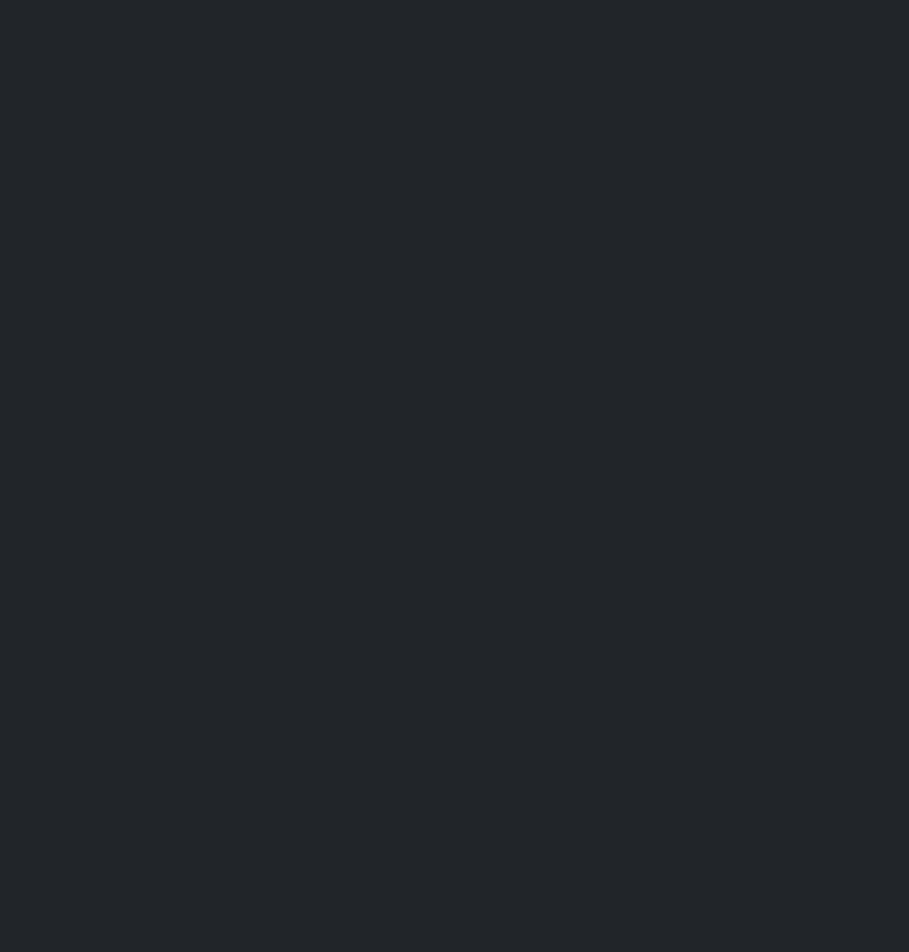
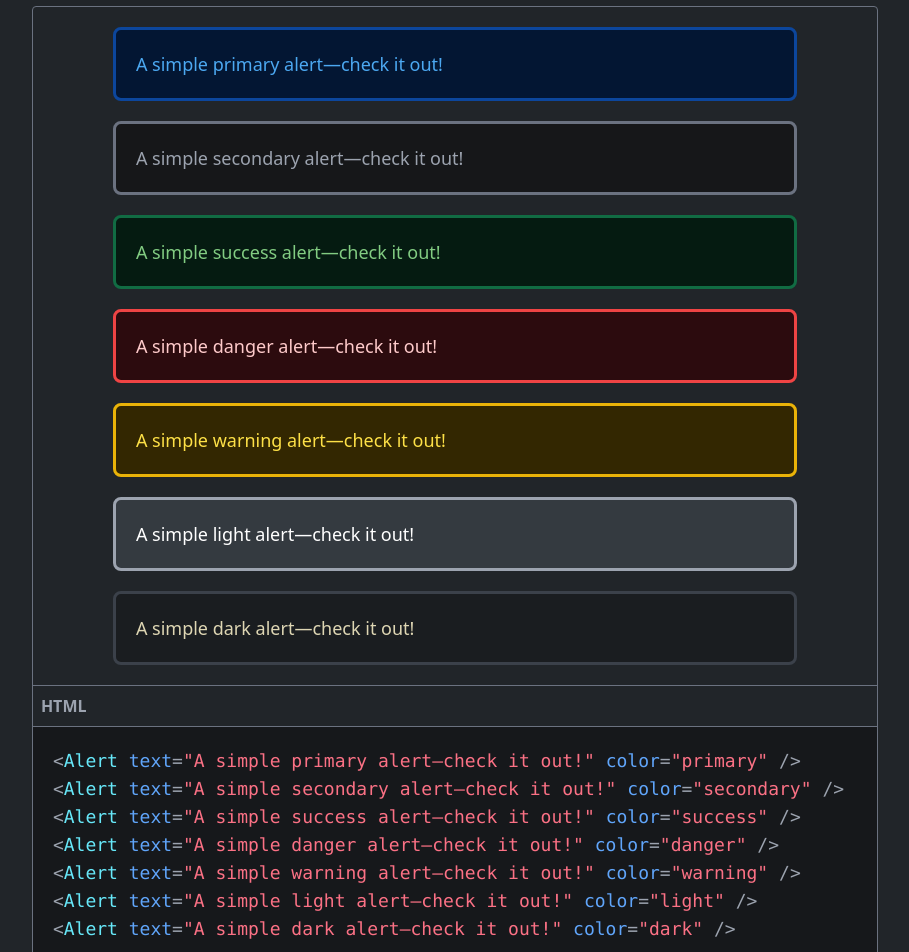
Before and after one commit to san1234100/boostrap-component-react, a React (Vite) app: page /alerts in a window 1280 px wide. Shown: the part 380-1332 px from the top of the page, without its empty margins (262-1171 px from the left). Before the commit the page ends 800 px from the top, so only its background shows below. Built offline with nearby package versions, Linux system fonts and the light colour scheme.

Commit message:
design: alert page

```diff
--- a/index.html
+++ b/index.html
@@ -4,7 +4,7 @@
     <meta charset="UTF-8" />
     <link rel="icon" type="image/svg+xml" href="/vite.svg" />
     <meta name="viewport" content="width=device-width, initial-scale=1.0" />
-    <title>Vite + React</title>
+    <title>Bootstrap - React</title>
   </head>
   <body class="bg-bgBlack">
     <div id="root"></div>
--- a/src/App.jsx
+++ b/src/App.jsx
@@ -3,6 +3,7 @@
 import TheHeader from "./components/TheHeader"
 import HomePage from "./components/HomePage"
 import ButtonPage from "./pages/ButtonPage"
+import AlertPage from "./pages/AlertPage"
 
 function App() {
 
@@ -16,7 +17,7 @@
         <Route path="/" element={<HomePage/>}/>
         <Route path="/buttons" element={<ButtonPage/>}/>
         <Route path="/accordion" element={''}/>
-        <Route path="/alerts" element={''}/>
+        <Route path="/alerts" element={<AlertPage/>}/>
         <Route path="/cards" element={''}/>
       </Routes>
     </div>
--- a/src/components/Alert.jsx
+++ b/src/components/Alert.jsx
@@ -1,4 +1,3 @@
-import { useState } from "react";
 import propTypes from "prop-types"
 const Alert = ({text='Unknown',color='primary'}) => {
 
--- /dev/null
+++ b/src/components/AlertCode.jsx
@@ -0,0 +1,17 @@
+const AlertCode = ({text='Unknown',color='primary'}) => {
+    return (
+        <div className="text-lg">
+        <span className="text-gray-400">&lt;</span>
+        <span className="text-cyan-300">Alert </span>
+        <span className="text-blue-400">text</span>
+        <span className="text-gray-400">=</span>
+        <span className="text-rose-400">"{text}" </span>
+        <span className="text-blue-400">color</span>
+        <span className="text-gray-400">=</span>
+        <span className="text-rose-400">"{color}"</span>
+        <span className="text-gray-400"> /&gt;</span>
+      </div>
+     );
+}
+
+export default AlertCode;
--- /dev/null
+++ b/src/pages/AlertPage.jsx
@@ -0,0 +1,75 @@
+import Alert from "../components/Alert";
+import AlertCode from "../components/AlertCode";
+const AlertPage = () => {
+  return (
+    <div className="text-white px-10">
+      <h4 className="text-5xl font-semibold">Alerts</h4>
+      <p className="font-light text-2xl pt-2">
+        Provide contextual feedback messages for typical user actions with the
+        handful of available and flexible alert messages.
+      </p>
+      <h4 className="mt-10 text-4xl font-semibold text-purple-500">Variants</h4>
+      <p className="text-gray-300 pt-2 text-lg">
+        Alerts are available for any length of text, as well as an optional
+        close button. For proper styling, use one of the eight required
+        components.
+      </p>
+      <div className="border border-gray-500 rounded pt-5 mt-5 max-w-4xl ">
+        {/* alerts */}
+        <div className="space-y-5 px-20 pb-5">
+          <Alert text="A simple primary alert—check it out!" color="primary" />
+          <Alert
+            text="A simple secondary alert—check it out!"
+            color="secondary"
+          />
+          <Alert text="A simple success alert—check it out!" color="success" />
+          <Alert text="A simple danger alert—check it out!" color="danger" />
+          <Alert text="A simple warning alert—check it out!" color="warning" />
+
+          <Alert text="A simple light alert—check it out!" color="light" />
+          <Alert text="A simple dark alert—check it out!" color="dark" />
+        </div>
+        <div className="bg-gray-500 h-[1px]"></div>
+        <p className="p-2 text-gray-400 font-semibold">HTML</p>
+        <div className="bg-gray-500 h-[1px]"></div>
+        <div className="bg-black p-5 bg-opacity-35">
+          <pre>
+            <code>
+              <AlertCode
+                text="A simple primary alert—check it out!"
+                color="primary"
+              />
+              <AlertCode
+                text="A simple secondary alert—check it out!"
+                color="secondary"
+              />
+              <AlertCode
+                text="A simple success alert—check it out!"
+                color="success"
+              />
+              <AlertCode
+                text="A simple danger alert—check it out!"
+                color="danger"
+              />
+              <AlertCode
+                text="A simple warning alert—check it out!"
+                color="warning"
+              />
+
+              <AlertCode
+                text="A simple light alert—check it out!"
+                color="light"
+              />
+              <AlertCode
+                text="A simple dark alert—check it out!"
+                color="dark"
+              />
+            </code>
+          </pre>
+        </div>
+      </div>
+    </div>
+  );
+};
+
+export default AlertPage;
```
